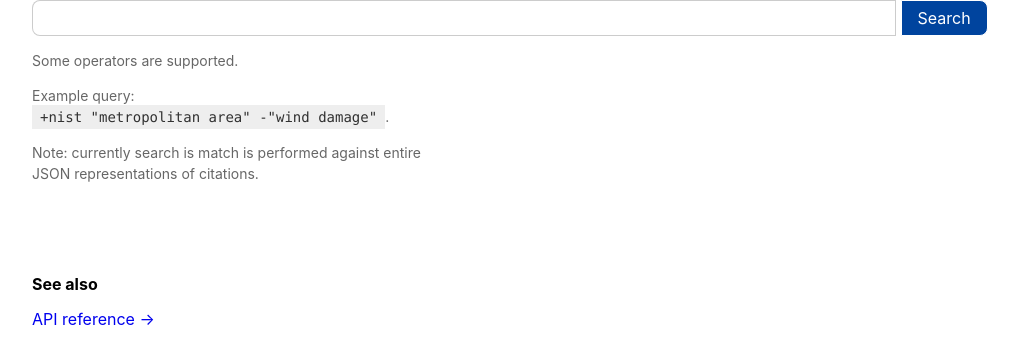
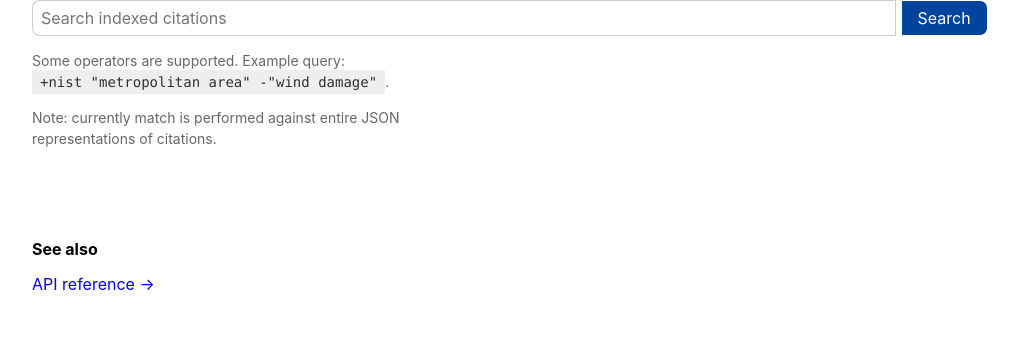
Before and after one commit to ietf-tools/bibxml-service, a Django app: page / in a window 1280 px wide. Shown: the part 82-446 px from the top of the page, without its empty margins (32-1050 px from the left). Run offline with Django 3.2, Linux system fonts and the light colour scheme.

Commit message:
chore: improve search UX a little

```diff
--- a/main/templates/browse.html
+++ b/main/templates/browse.html
@@ -9,6 +9,7 @@
         id="query"
         name="query"
         type="text"
+        placeholder="Search indexed citations"
         class="w-75 input-reset dib ba b--black-20 br3 br--left pa2 db"
         aria-describedby="query-desc" />
       <input type="submit"
@@ -16,8 +17,8 @@
           value="Search" />
       <div id="query-desc" class="f6 black-60 db mb2 measure lh-copy">
         <p>Some operators are supported.
-        <p>Example query: <code class="nowrap pa1 ph2 bg-light-gray black-80">+nist "metropolitan area" -"wind damage"</code>.
-        <p>Note: currently search is match is performed against entire JSON representations of citations.
+           Example query: <code class="nowrap pa1 ph2 bg-light-gray black-80">+nist "metropolitan area" -"wind damage"</code>.
+        <p>Note: currently match is performed against entire JSON representations of citations.
       </div>
     </div>
   </form>
```
